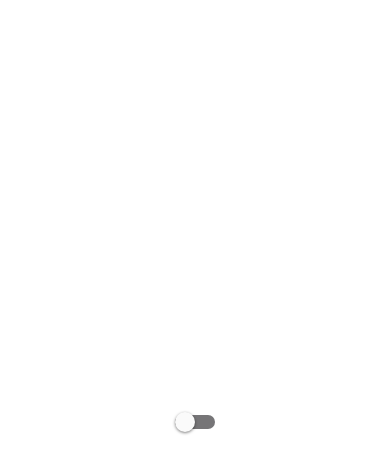
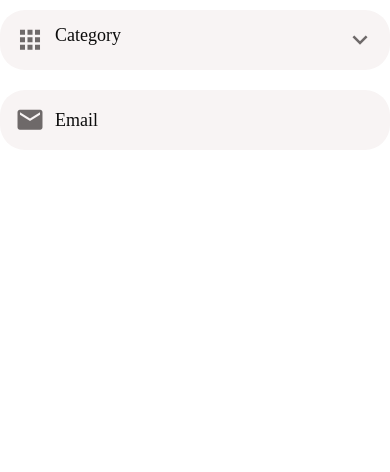
Before and after one commit to AdeshJ4/Done-With-It, a React Native app: screen / in a window 390 px wide. Shown: the top 472 px of the page. Built offline with nearby package versions, Linux system fonts and the light colour scheme.

Commit message:
071. 7-building-a-custom-picker

```diff
--- a/App.jsx
+++ b/App.jsx
@@ -1,26 +1,15 @@
 import { useState } from "react";
 import { StyleSheet, Switch, View } from "react-native";
+import ScreenContainer from "./app/components/ScreenContainer";
+import AppPicker from "./app/components/AppPicker";
+import AppTextInput from "./app/components/AppTextInput";
 
 const App = () => {
-  const [isEnabled, setIsEnabled] = useState(false);
-  const toggleSwitch = () => {
-    setIsEnabled((prevState) => !prevState);
-  };
   return (
-    <View style={styles.container}>
-      <Switch
-        value={isEnabled}
-        onValueChange={toggleSwitch}
-        trackColor={{ false: "#767577", true: "#81b0ff" }}
-      />
-    </View>
+    <ScreenContainer>
+      <AppPicker placeholder="Category" icon="apps" />
+      <AppTextInput placeholder="Email" icon="email" />
+    </ScreenContainer>
   );
 };
-const styles = StyleSheet.create({
-  container: {
-    flex: 1,
-    alignItems: "center",
-    justifyContent: "center",
-  },
-});
 export default App;
--- /dev/null
+++ b/app/components/AppPicker/index.jsx
@@ -0,0 +1,42 @@
+import { View, TextInput, StyleSheet, Platform } from "react-native";
+import { MaterialCommunityIcons } from "@expo/vector-icons";
+import defaultStyles from "../../config/styles";
+import AppText from "../../components/AppText";
+
+const AppPicker = ({ icon, placeholder, ...otherProps }) => {
+  return (
+    <View style={styles.container}>
+      {icon && (
+        <MaterialCommunityIcons
+          name={icon}
+          size={30}
+          color={defaultStyles.colors.medium}
+          style={styles.icon}
+        />
+      )}
+      <AppText style={styles.text}>{placeholder}</AppText>
+      <MaterialCommunityIcons
+        name={"chevron-down"}
+        size={30}
+        color={defaultStyles.colors.medium}
+      />
+    </View>
+  );
+};
+
+const styles = StyleSheet.create({
+  container: {
+    backgroundColor: defaultStyles.colors.light,
+    borderRadius: 25,
+    flexDirection: "row",
+    width: "100%",
+    padding: 15,
+    marginVertical: 10,
+  },
+  icon: { marginRight: 10 },
+  text: {
+    flex: 1,
+  },
+});
+
+export default AppPicker;
```
